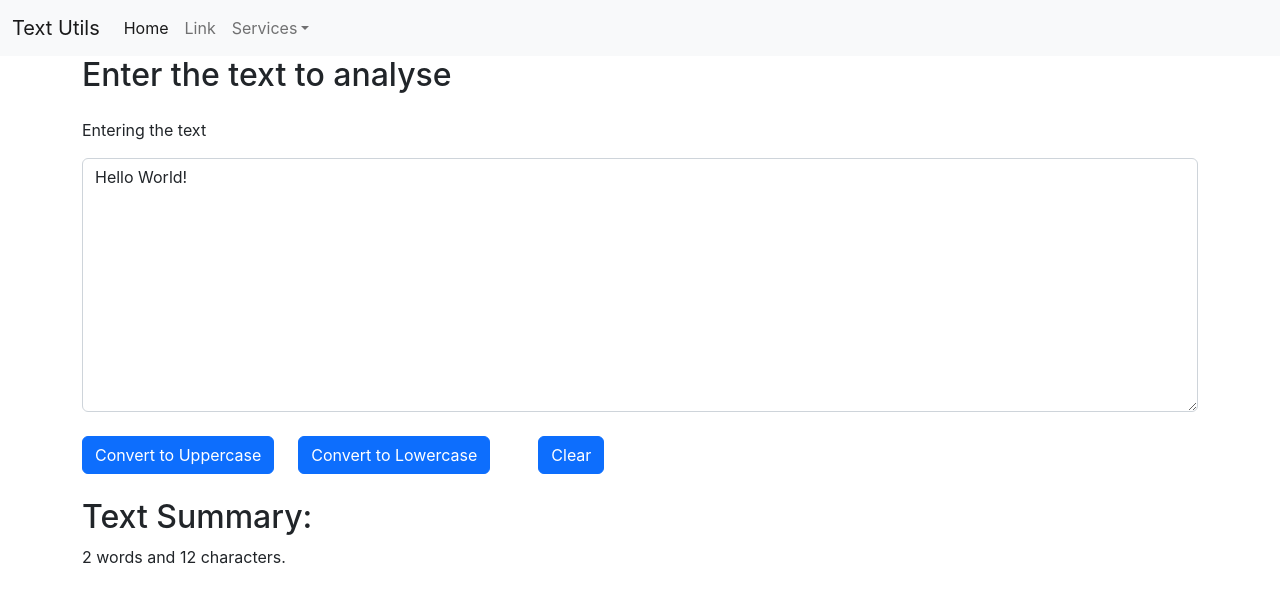
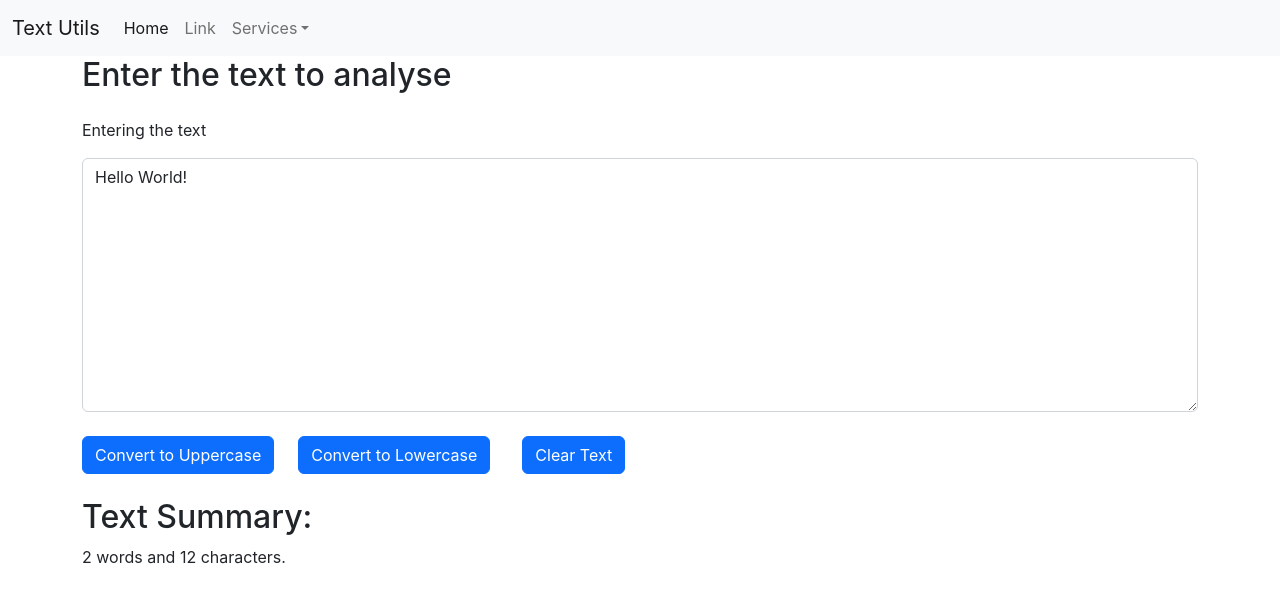
Before and after one commit to TauqeerAhmad5201/react-textutils, a React (Create React App) app: page / in a window 1280 px wide. Shown: the top 602 px of the page. Built offline with nearby package versions, Linux system fonts and the light colour scheme.

Commit message:
added clear function

```diff
--- a/src/components/Textbox.js
+++ b/src/components/Textbox.js
@@ -29,7 +29,7 @@ export default function Textbox(props) {
 
                     <button className="btn btn-primary my-4" type="button" onClick={handleUpClick}>Convert to Uppercase</button>
                     <button className="btn btn-primary mx-4 my-4" type="button" onClick={handleDownClick}>Convert to Lowercase</button>
-                    <button className="btn btn-primary mx-4 my-4" type="button" onClick={handleOnClick}>Clear</button>
+                    <button className="btn btn-primary mx-2 my-2" type="button" onClick={handleOnClick}>Clear Text</button>
 
                 </div>
                 <div>
```
